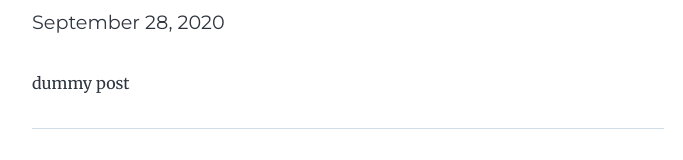
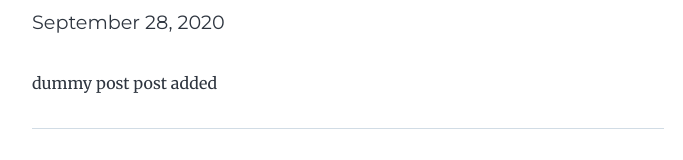
Before and after one commit to fahadsaleemfd/test11111, a Gatsby site: page /first-post/ in a window 1280 px wide. Shown: the part 170-330 px from the top of the page, without its empty margins (292-975 px from the left). Built offline with nearby package versions, Linux system fonts and the light colour scheme; Gatsby itself is replaced by a stand-in of ours.

Commit message:
Update Blog “first-post”

```diff
--- a/content/blog/first-post.md
+++ b/content/blog/first-post.md
@@ -2,4 +2,4 @@
 title: first post
 date: 2020-09-28T13:55:38.375Z
 ---
-dummy post
+dummy post post added
```
